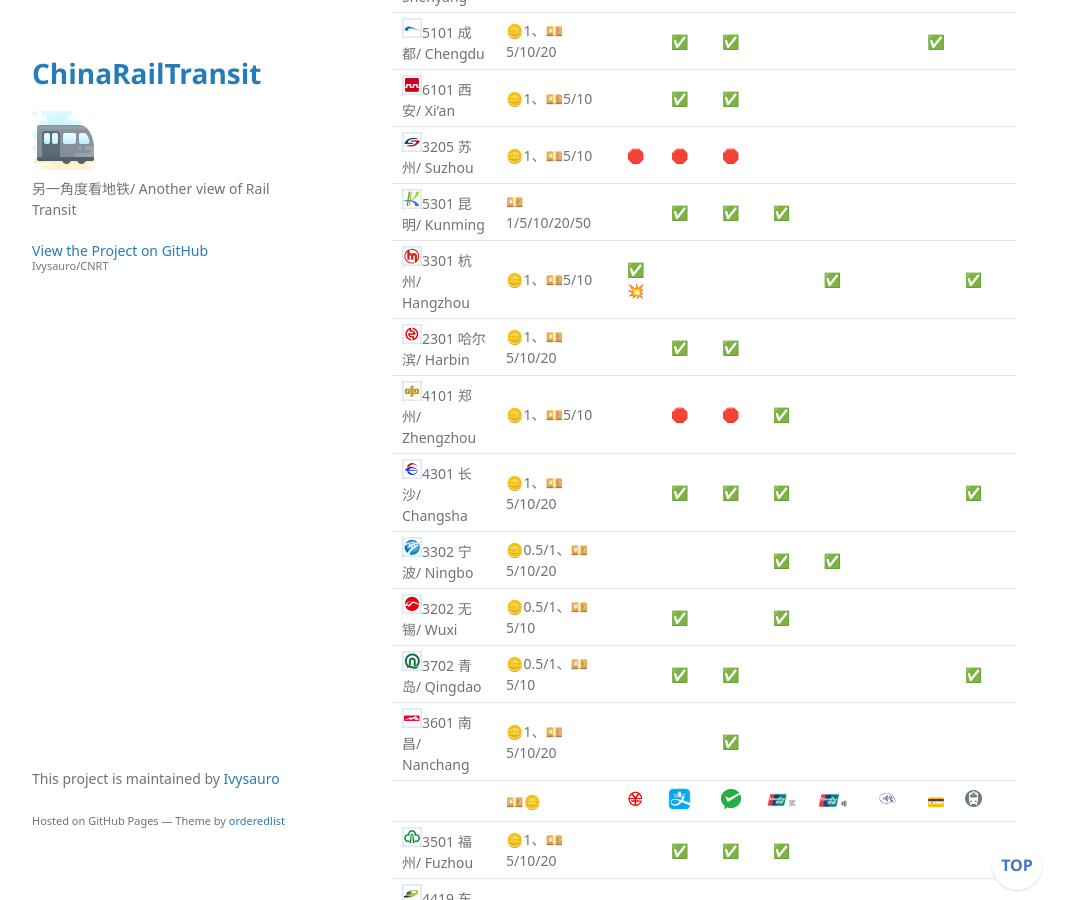
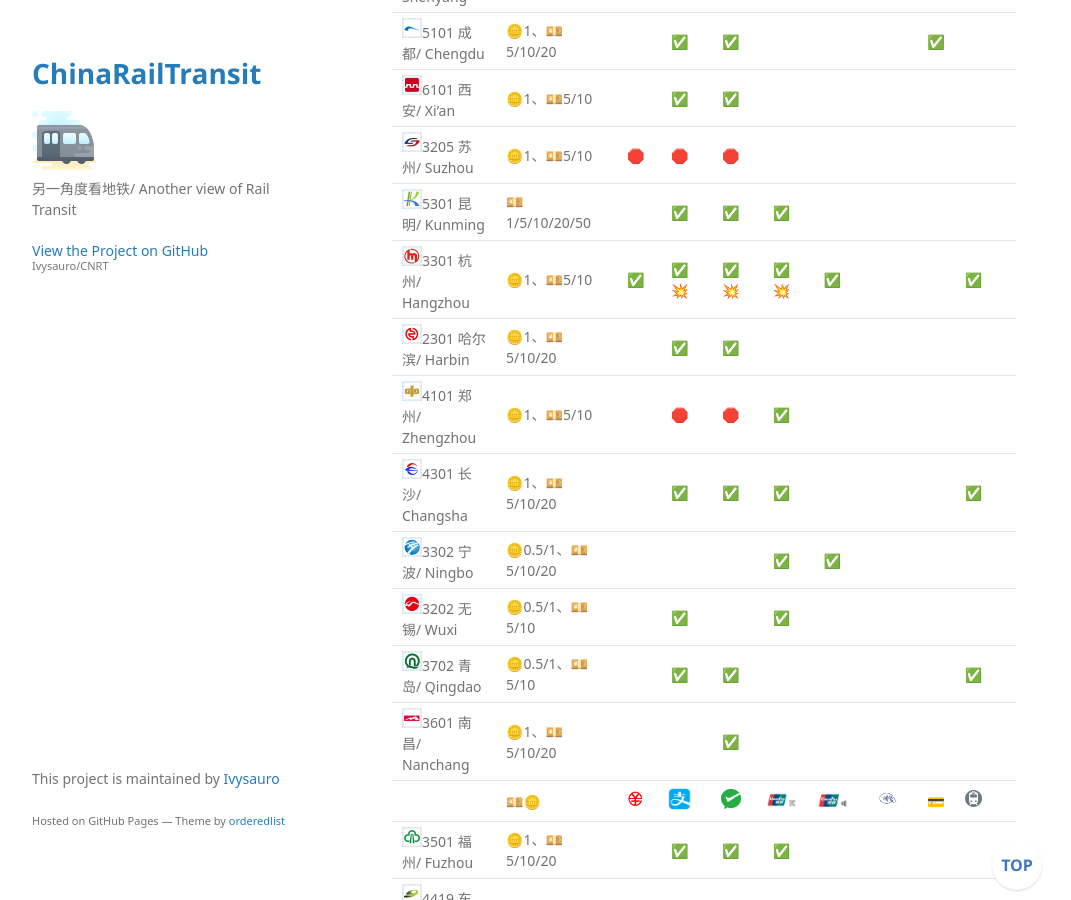
Before and after one commit to Ivysauro/CNRT, a Jekyll site: the page built from data/Pay.md, in a window 1280 px wide and 900 px high, scrolled down 5754 px. Shown: the whole window, without its empty margins (178-1249 px from the left). Built offline with Jekyll 4.4.1, drawn with Linux system fonts in a browser that asks for light colours; some web fonts are replaced; our own code applies the rules of GitHub Pages for plain Markdown files; a script that is not in the unit is left out.

Commit message:
💳更新杭州数据

```diff
--- a/data/Pay.md
+++ b/data/Pay.md
@@ -157,7 +157,7 @@
 | <img src="https://raw.githubusercontent.com/Ivysauro/CNRT/master/images/city/xa.gif" width="20" hegiht="20"/>6101 西安/ Xi'an | 🪙1、💴5/10 |  | ✅ | ✅ |  |  |  |  |  |  |
 | <img src="https://raw.githubusercontent.com/Ivysauro/CNRT/master/images/city/suz.gif" width="20" hegiht="20"/>3205 苏州/ Suzhou | 🪙1、💴5/10 | 🛑 | 🛑 | 🛑 |  |  |  |  |  |  |
 | <img src="https://raw.githubusercontent.com/Ivysauro/CNRT/master/images/city/km.gif" width="20" hegiht="20"/>5301 昆明/ Kunming | 💴1/5/10/20/50 |  | ✅ | ✅ | ✅ |  |  |  |  |  |
-| <img src="https://raw.githubusercontent.com/Ivysauro/CNRT/master/images/city/hz.gif" width="20" hegiht="20"/>3301 杭州/ Hangzhou | 🪙1、💴5/10 | ✅💥 |  |  |  | ✅ |  |  | ✅ |
+| <img src="https://raw.githubusercontent.com/Ivysauro/CNRT/master/images/city/hz.gif" width="20" hegiht="20"/>3301 杭州/ Hangzhou | 🪙1、💴5/10 | ✅ | ✅💥 | ✅💥 | ✅💥 | ✅ |  |  | ✅ |
 | <img src="https://raw.githubusercontent.com/Ivysauro/CNRT/master/images/city/hrb.gif" width="20" hegiht="20"/>2301 哈尔滨/ Harbin | 🪙1、💴5/10/20 |  | ✅ | ✅ |  |  |  |  |  |  |
 | <img src="https://raw.githubusercontent.com/Ivysauro/CNRT/master/images/city/zz.gif" width="20" hegiht="20"/>4101 郑州/ Zhengzhou | 🪙1、💴5/10 |  | 🛑 | 🛑 | ✅ |  |  |  |  |  |
 | <img src="https://raw.githubusercontent.com/Ivysauro/CNRT/master/images/city/cs.gif" width="20" hegiht="20"/>4301 长沙/ Changsha | 🪙1、💴5/10/20 |  | ✅ | ✅ | ✅ |  |  |  | ✅ |  |
```
